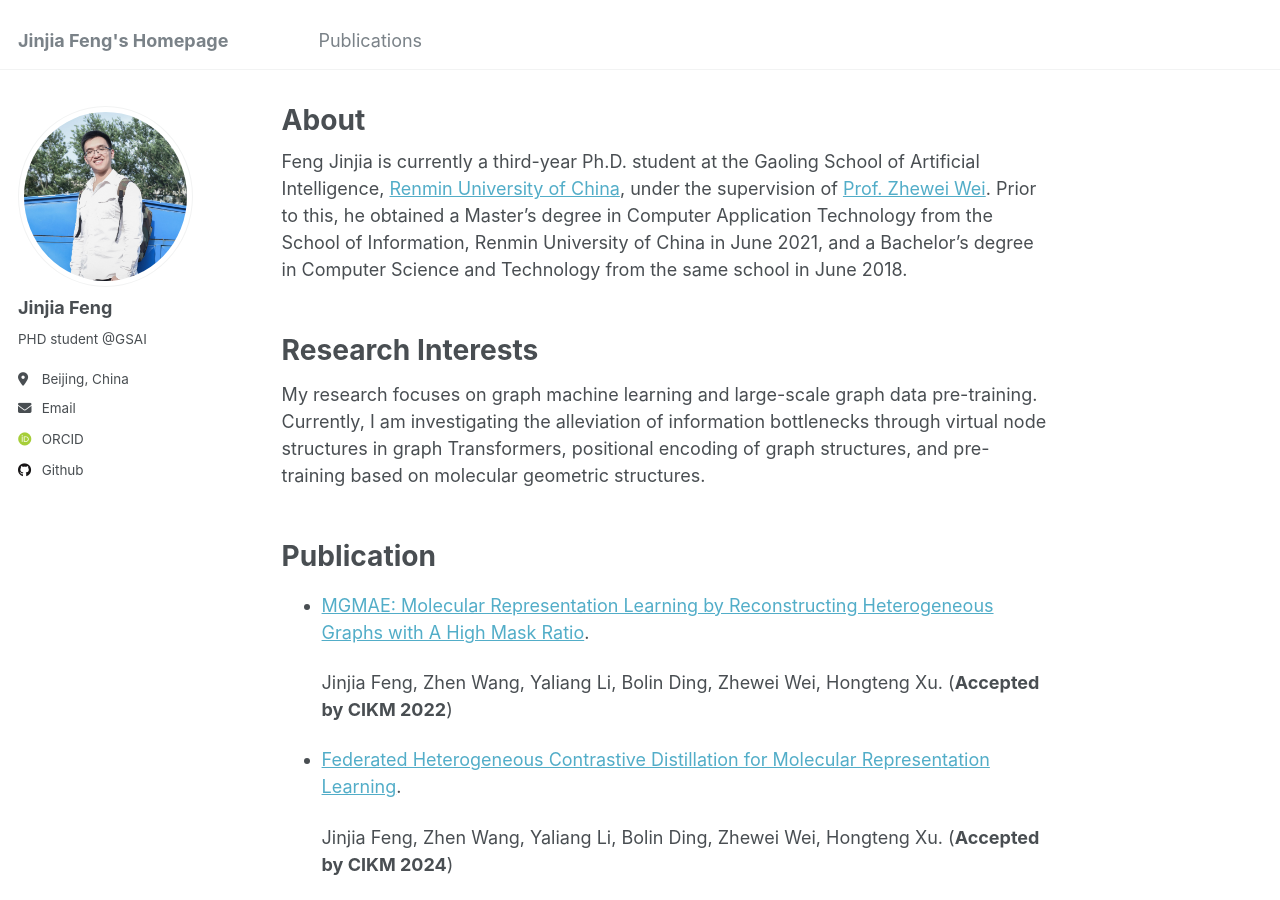
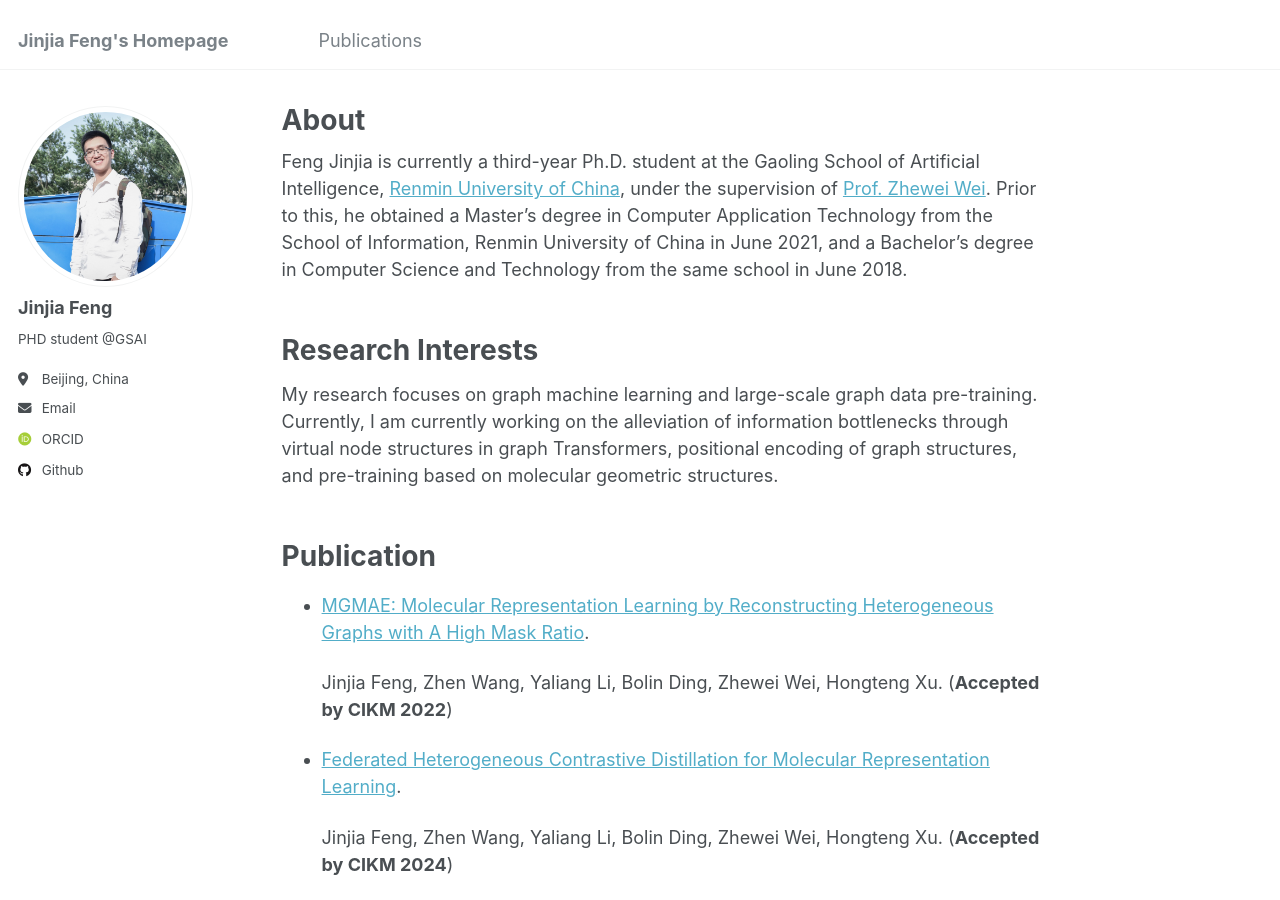
Before and after one commit to xkxxfyf/Jinjia-Feng, a Jekyll site: the page built from _pages/about.md, in a window 1280 px wide and 900 px high. Built offline with Jekyll 4.4.1, drawn with Linux system fonts in a browser that asks for light colours; some web fonts are replaced.

Commit message:
Update about.md

```diff
--- a/_pages/about.md
+++ b/_pages/about.md
@@ -13,7 +13,7 @@ Feng Jinjia is currently a third-year Ph.D. student at the Gaoling School of Art
 
 Research Interests
 ======
-My research focuses on graph machine learning and large-scale graph data pre-training. Currently, I am investigating the alleviation of information bottlenecks through virtual node structures in graph Transformers, positional encoding of graph structures, and pre-training based on molecular geometric structures.
+My research focuses on graph machine learning and large-scale graph data pre-training. Currently, I am currently working on the alleviation of information bottlenecks through virtual node structures in graph Transformers, positional encoding of graph structures, and pre-training based on molecular geometric structures.
 <br/>
 <br/>
 
```
